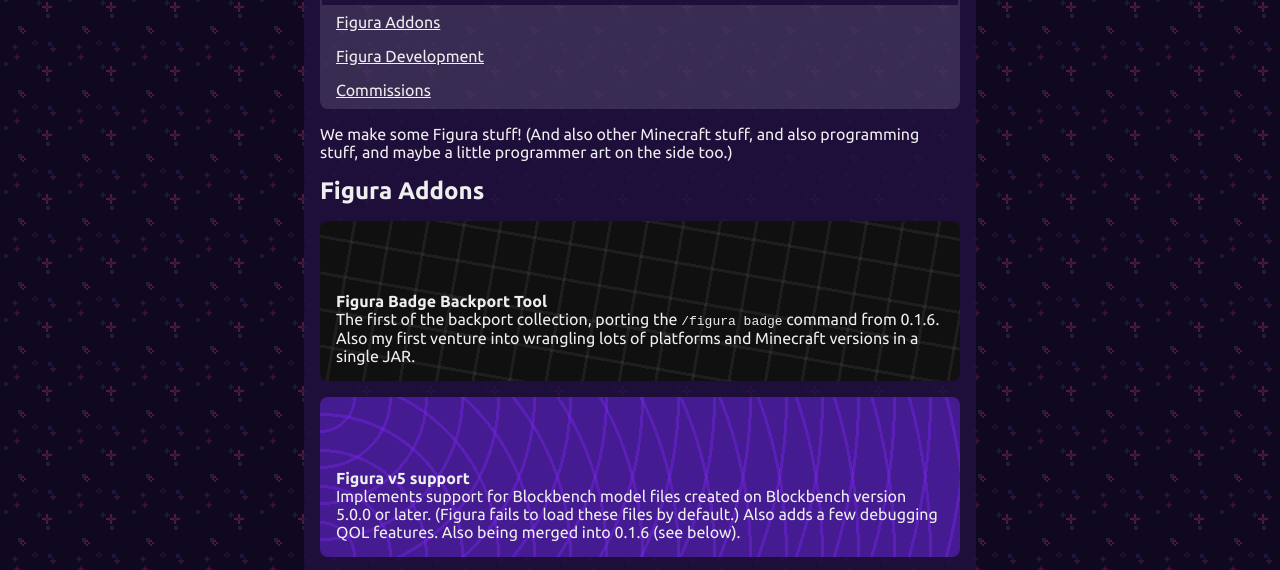
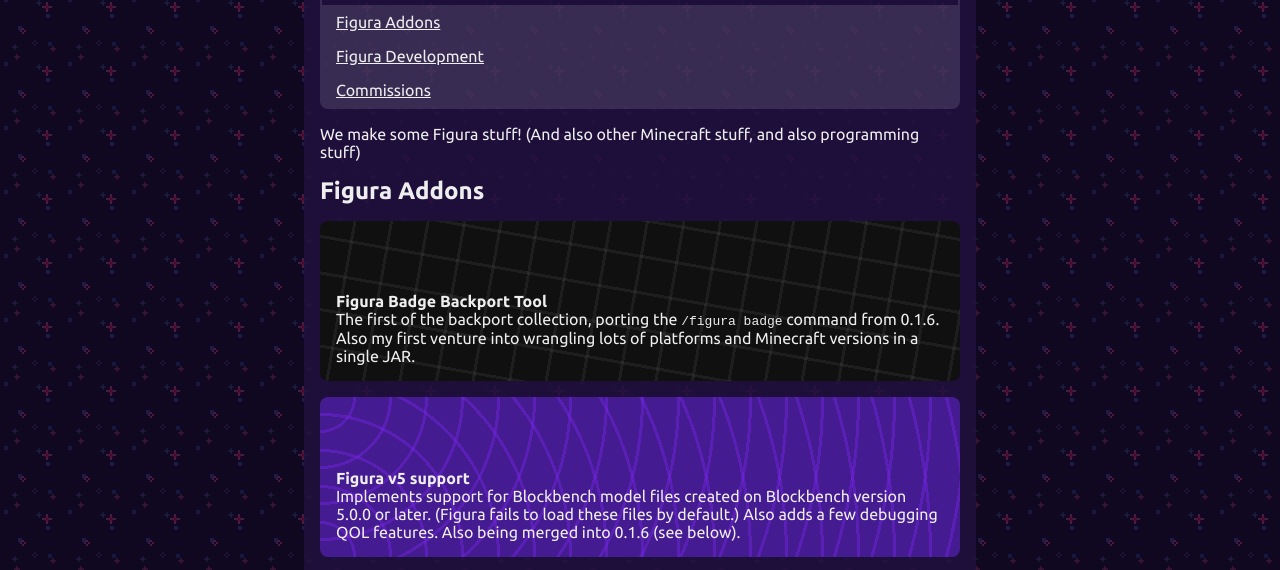
Before and after one commit to penguinencounter/comm, a website with bundled scripts: page src/index.html in a window 1280 px wide. Shown: the part 168-738 px from the top of the page. Built offline with nearby package versions, Linux system fonts and the light colour scheme.

Commit message:
we suck at art, don't promote that at all

```diff
--- a/src/index.html
+++ b/src/index.html
@@ -20,8 +20,7 @@
         </nav>
         <p>
             We make some Figura stuff! (And also other Minecraft stuff,
-            and also programming stuff, and maybe a little programmer art
-            on the side too.)
+            and also programming stuff)
         </p>
 
         <h2 id="folio-addons">Figura Addons</h2>
```
